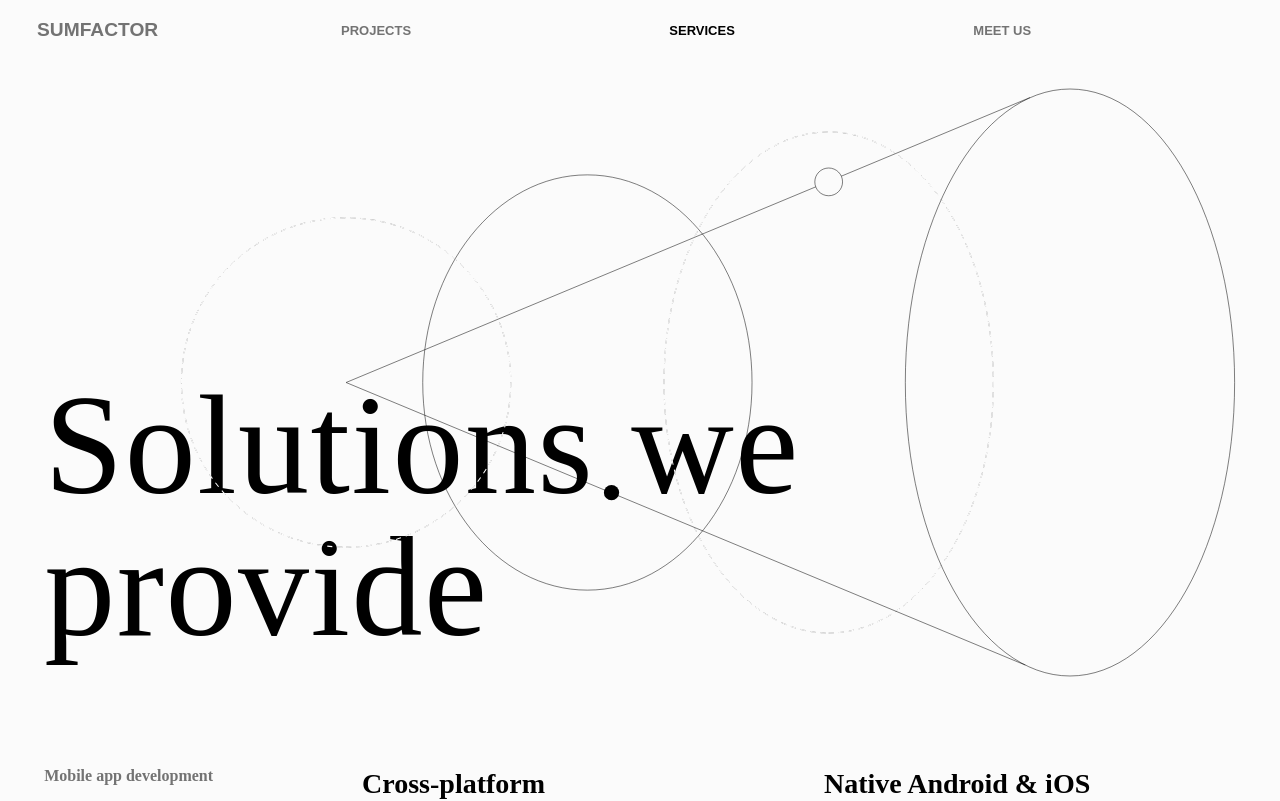
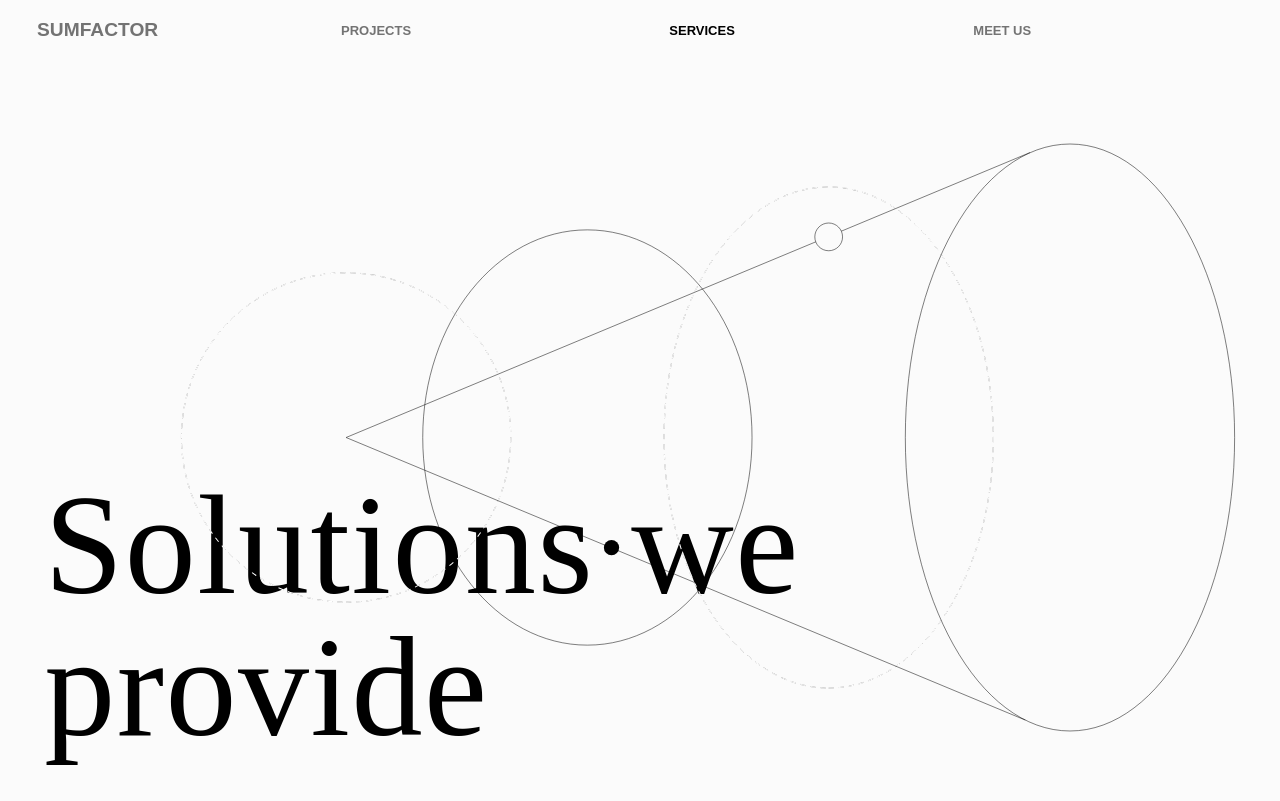
Before and after one commit to Shubham-SumFactor/project-sparkbit, a Next.js app: page /services in a window 1280 px wide. Shown: the top 801 px of the page. Built offline with nearby package versions, Linux system fonts and the light colour scheme.

Commit message:
services graphic element updated

```diff
--- a/styles/services.module.css
+++ b/styles/services.module.css
@@ -25,7 +25,7 @@
     grid-template-columns: 1fr 1fr;
     align-items: center;
     width: 100%;
-    height: 690px;
+    height: 100vh;
     position: relative;
     margin-bottom: 3rem;
     overflow: hidden;
```
